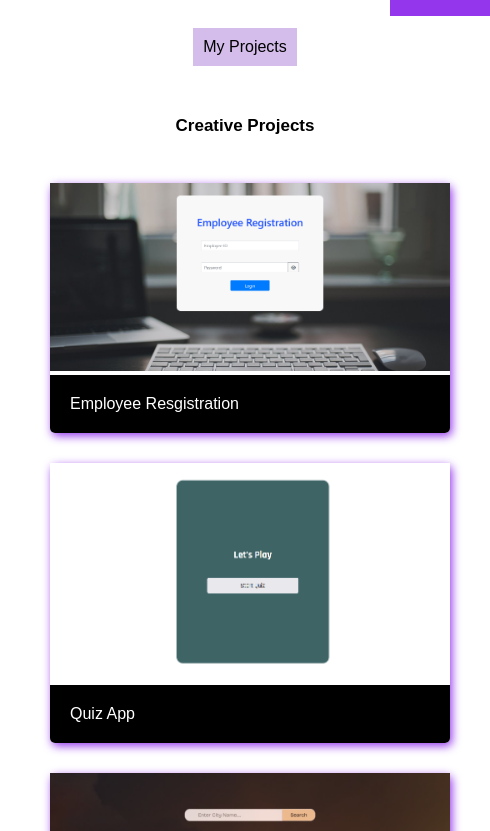
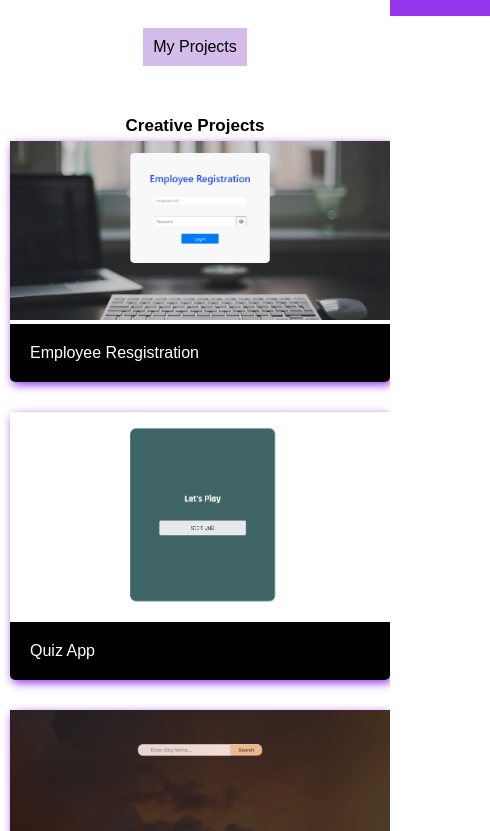
Before and after one commit to HauSianCing/my-portfolio, a React (Create React App) app: page / in a window 390 px wide. Shown: the part 893-1724 px from the top of the page, 490 px wide, since content can reach past the window. Built offline with nearby package versions, Linux system fonts and the light colour scheme; some icons are missing.

Commit message:
added restaurant project

```diff
--- a/src/pages/Projects.css
+++ b/src/pages/Projects.css
@@ -83,19 +83,19 @@
     }
 
     .projectCard {
+        width: auto;
         margin-bottom: 30px;
         box-shadow: 2px 3px 10px #9437ec;
         border-radius: 5px;
     }
 
     .project {
-        padding: 40px;
-        justify-content: center;
+        padding: 0;
     }
 
     .projectHeader {
         font-size: 17px;
-        margin-bottom: 7px;
+        margin-bottom: 5px;
     }
 }
 
```
